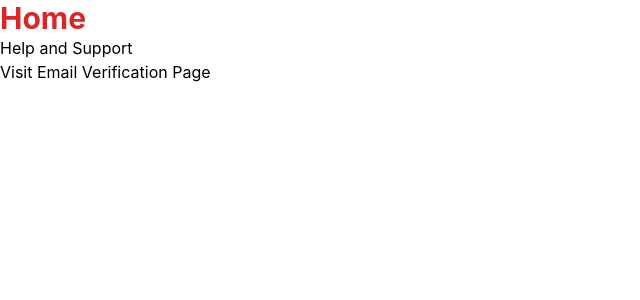
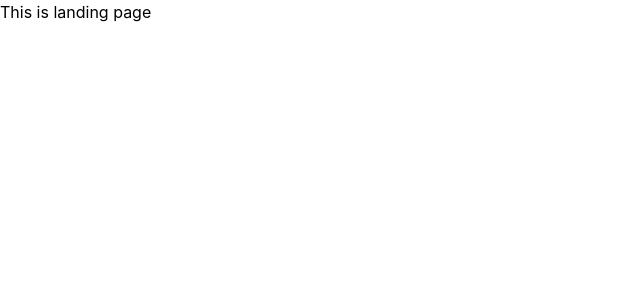
Before and after one commit to Ingressive-for-Good/I4G-OPENSOURCE-FRONTEND-PROJECT-2022, a React (Vite) app: page / in a window 1280 px wide. Shown: the top 300 px of the page, without its empty margins (0-640 px from the left). Built offline with nearby package versions, Linux system fonts and the light colour scheme; a web font is replaced by a local one.

Commit message:
- fix route configuration

```diff
--- a/src/App.jsx
+++ b/src/App.jsx
@@ -1,33 +1,11 @@
 import React from "react";
-
-import EmailVerify from "./component/email/EmailVerify";
-
-import { BrowserRouter, Routes, Route, Link } from "react-router-dom";
+import Routes from "./Routes";
+import { BrowserRouter} from "react-router-dom";
 
 function App() {
   return (
     <BrowserRouter>
-      <Routes>
-        <Route
-          path="/"
-          element={
-            <>
-              <h1 className="text-3xl font-bold text-red-600">Home</h1>
-              <Link to="/support">Help and Support</Link>
-              <br />
-              <Link to="/email-verification">Visit Email Verification Page</Link>
-            </>
-          }
-        />
-        <Route
-          path="/email-verification"
-          element={
-            <>
-              <EmailVerify />
-            </>
-          }
-        />
-      </Routes>
+      <Routes />
     </BrowserRouter>
   );
 }
--- a/routes.jsx
+++ b/src/Routes.jsx
@@ -1,15 +1,19 @@
 import React from "react";
 import { Route, Routes as Switch, Link } from "react-router-dom";
-import Help from "./src/molecules/Help";
-
+import Help from "./molecules/Help";
+import LandingPage from "./pages/LandingPage";
+import EmailVerify from "./component/email/EmailVerify";
 // Routes Component Containing Routes For All Base Pages.
-
 function Routes() {
   return (
     <Switch>
       <Route
         path="/dashboard"
         element={<h1 className="text-3xl font-bold text-red-600">Dashboard</h1>}
+      />
+      <Route
+      path="/email-verification"
+      element={<EmailVerify />}
       />
       <Route
         path="/messages"
@@ -38,12 +42,7 @@ function Routes() {
       />
       <Route
         path="/"
-        element={
-          <>
-            <h1 className="text-3xl font-bold text-red-600">Home</h1>
-            <Link to="/support">Help and Support</Link>
-          </>
-        }
+        element={<LandingPage />}
       />
     </Switch>
   );
--- /dev/null
+++ b/src/pages/DashboardPage.jsx
@@ -0,0 +1,5 @@
+const DashboardPage = () => (
+    <div> This is a dashboard Page</div>
+)
+
+export default DashboardPage;
--- /dev/null
+++ b/src/pages/LandingPage.jsx
@@ -0,0 +1,5 @@
+const LandingPage = () => (
+    <div> This is landing page </div>
+)
+
+export default LandingPage;
```
